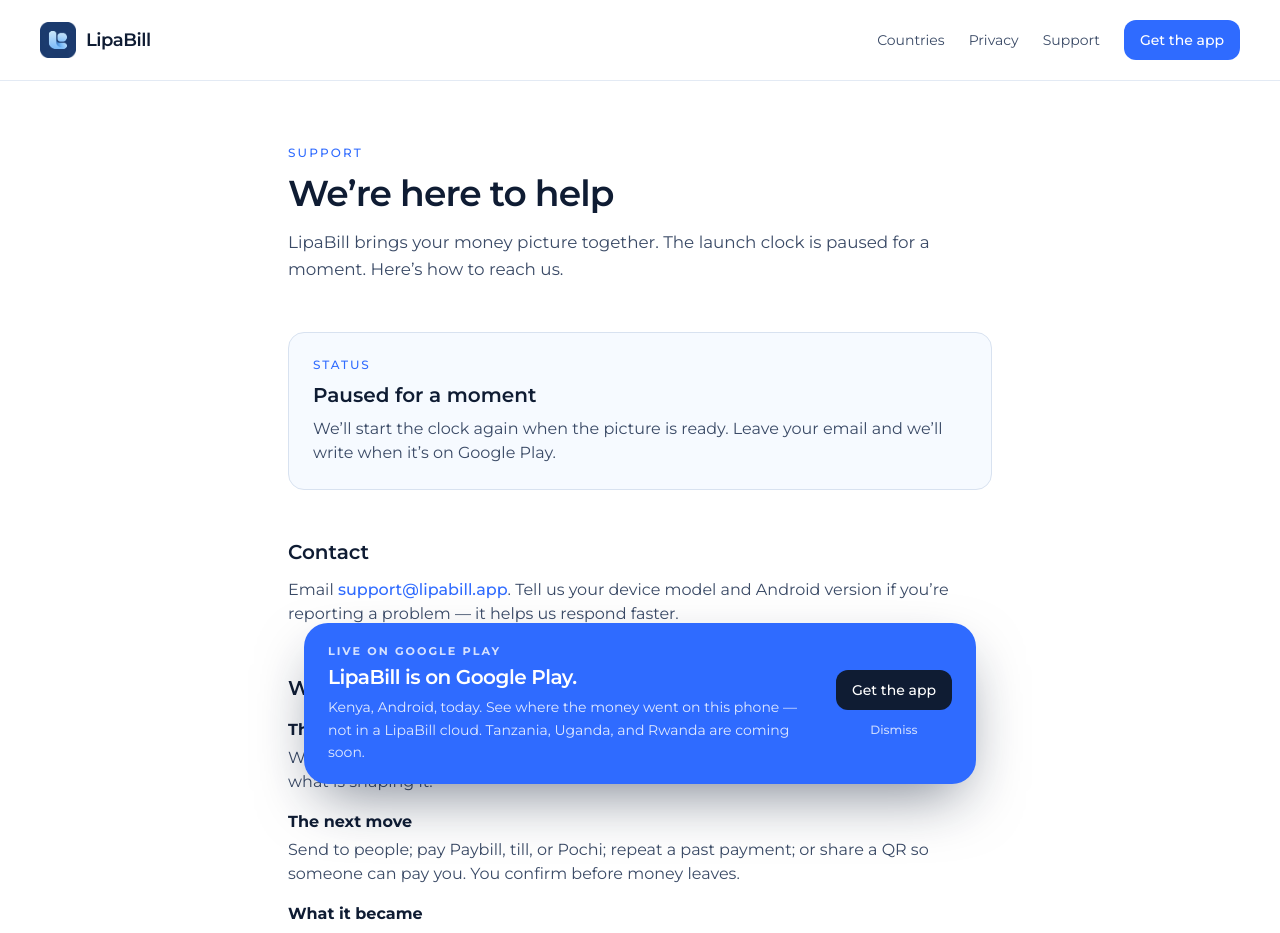
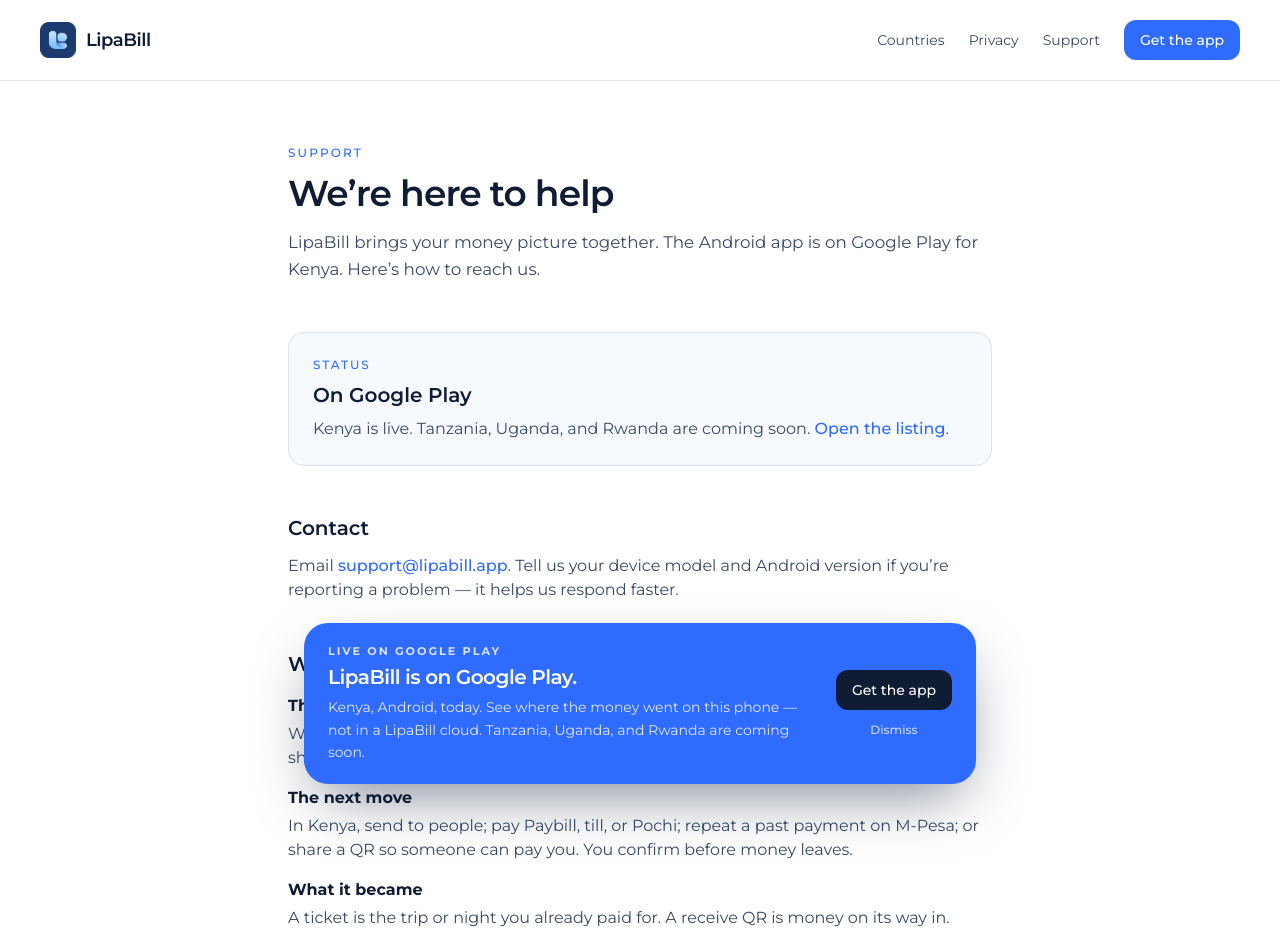
Before and after one commit to mboyacodes-sketch/lipabill-web, a Next.js app: page /support in a window 1280 px wide. Shown: the top 933 px of the page. Built offline with nearby package versions, Linux system fonts and the light colour scheme.

Commit message:
Say on the support page that the app is on Google Play for Kenya.

```diff
--- a/src/app/support/page.tsx
+++ b/src/app/support/page.tsx
@@ -4,8 +4,8 @@
 import { SiteFooter, SiteHeader } from "@/components/SiteChrome";
 import {
   absoluteUrl,
-  launchCountdownPaused,
-  launchDayLabel,
+  isPlayLive,
+  playStore,
   site,
   supportFaqs,
 } from "@/lib/site";
@@ -59,9 +59,9 @@
         </h1>
         <p className="mt-4 text-[1.05rem] leading-relaxed text-ink-soft">
           LipaBill brings your money picture together.{" "}
-          {launchCountdownPaused
-            ? "The launch clock is paused for a moment."
-            : `Launching ${launchDayLabel()}.`}{" "}
+          {isPlayLive
+            ? "The Android app is on Google Play for Kenya."
+            : "The Android app is on its way to Google Play."}{" "}
           Here’s how to reach us.
         </p>
 
@@ -70,14 +70,25 @@
             Status
           </p>
           <p className="mt-2 text-xl font-semibold text-ink">
-            {launchCountdownPaused
-              ? "Paused for a moment"
-              : `Launching ${launchDayLabel()}`}
+            {isPlayLive ? "On Google Play" : "Not on Google Play yet"}
           </p>
           <p className="mt-2 text-ink-soft">
-            {launchCountdownPaused
-              ? "We’ll start the clock again when the picture is ready. Leave your email and we’ll write when it’s on Google Play."
-              : "LipaBill isn’t on Google Play yet. We’ll share the download link here when it is."}
+            {isPlayLive ? (
+              <>
+                Kenya is live. Tanzania, Uganda, and Rwanda are coming soon.{" "}
+                <a
+                  href={playStore.url}
+                  target="_blank"
+                  rel="noopener noreferrer"
+                  className="font-medium text-blue hover:underline"
+                >
+                  Open the listing
+                </a>
+                .
+              </>
+            ) : (
+              "LipaBill isn’t on Google Play yet. We’ll share the download link here when it is."
+            )}
           </p>
         </section>
 
@@ -104,16 +115,17 @@
             <li>
               <strong className="text-ink">The picture</strong>
               <p className="mt-1">
-                Where your money went, from the confirmation texts you already
-                get. Charts show what is shaping it.
+                Where your money went, from the wallets and banks you pick
+                for your country. Charts show what is shaping it. The ledger
+                stays on this phone.
               </p>
             </li>
             <li>
               <strong className="text-ink">The next move</strong>
               <p className="mt-1">
-                Send to people; pay Paybill, till, or Pochi; repeat a past
-                payment; or share a QR so someone can pay you. You confirm
-                before money leaves.
+                In Kenya, send to people; pay Paybill, till, or Pochi; repeat
+                a past payment on M-Pesa; or share a QR so someone can pay
+                you. You confirm before money leaves.
               </p>
             </li>
             <li>
```
